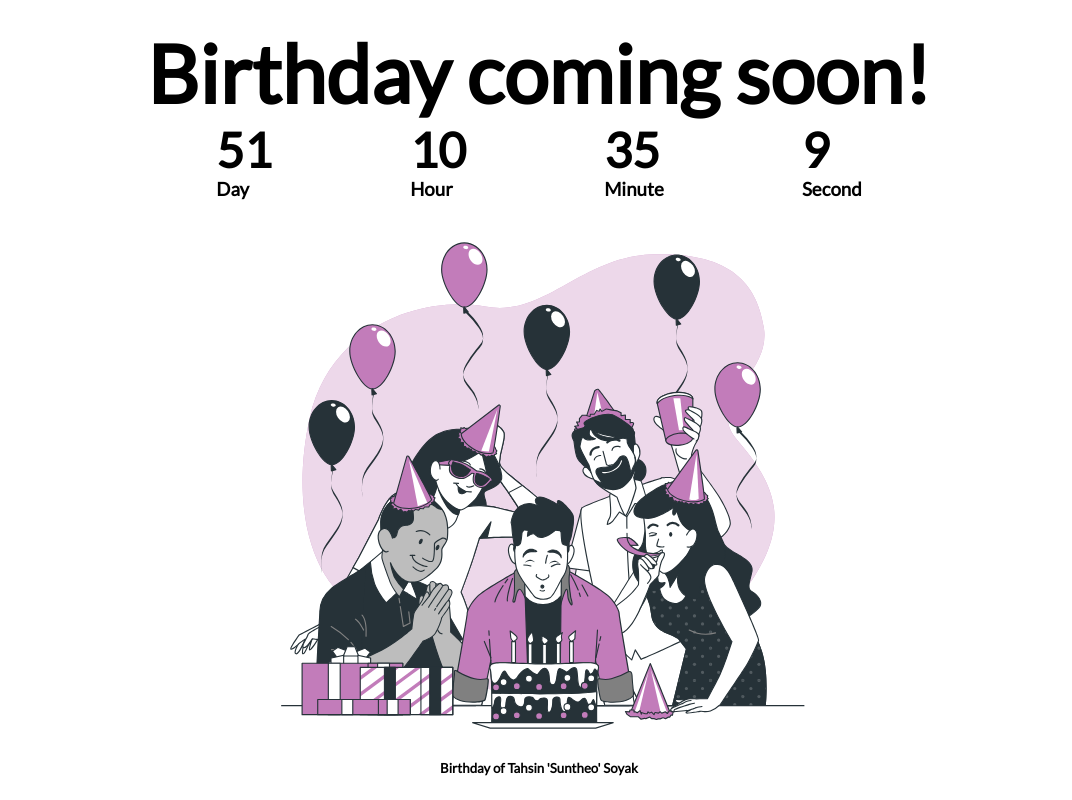
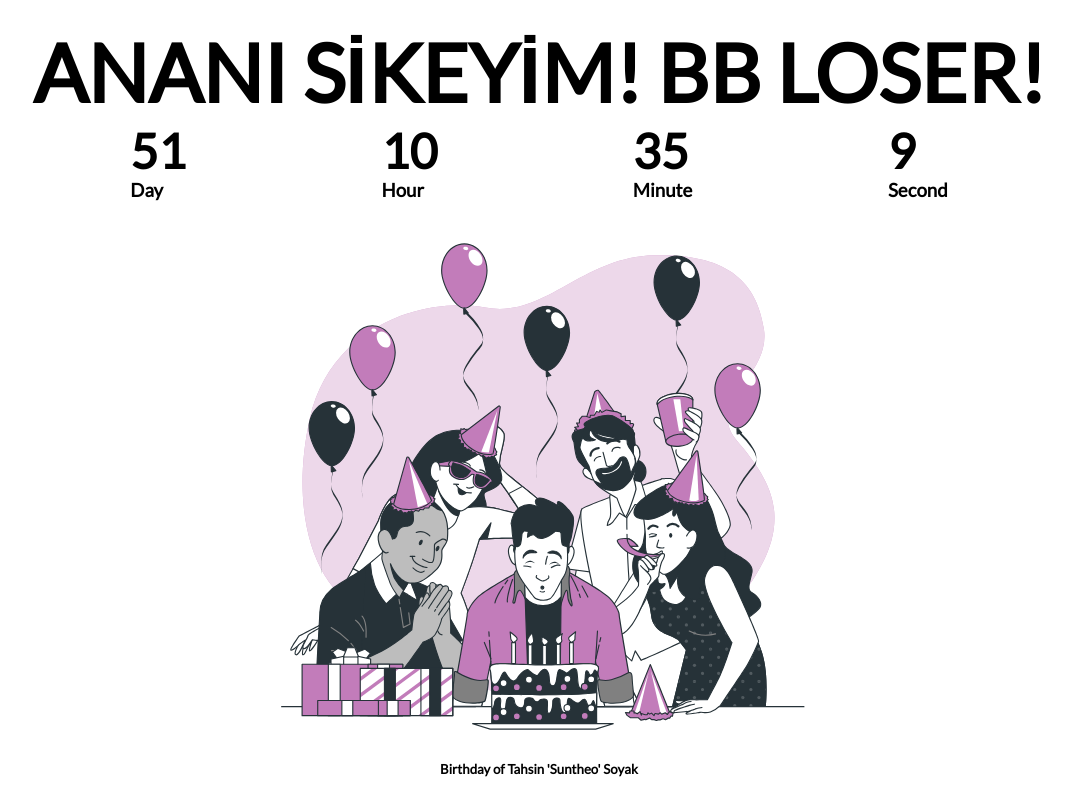
Before and after one commit to tahsinsoyak/bithday-countdown, a plain HTML site: page index.html in a window 1280 px wide. Shown: the whole page, without its empty margins (101-1173 px from the left). Drawn offline with nearby package versions, Linux system fonts and the light colour scheme.

Commit message:
Update index.html

```diff
--- a/index.html
+++ b/index.html
@@ -14,7 +14,7 @@
 <body>
     <section class="coming-soon">
         <div>
-            <h2 class="animate__animated animate__tada">Birthday coming soon!</h2>
+            <h2 class="animate__animated animate__tada">ANANI SİKEYİM! BB LOSER!</h2>
             <div class="countdown">
                 <div class="container-day">
                     <h3 class="day">Time</h3>
```
